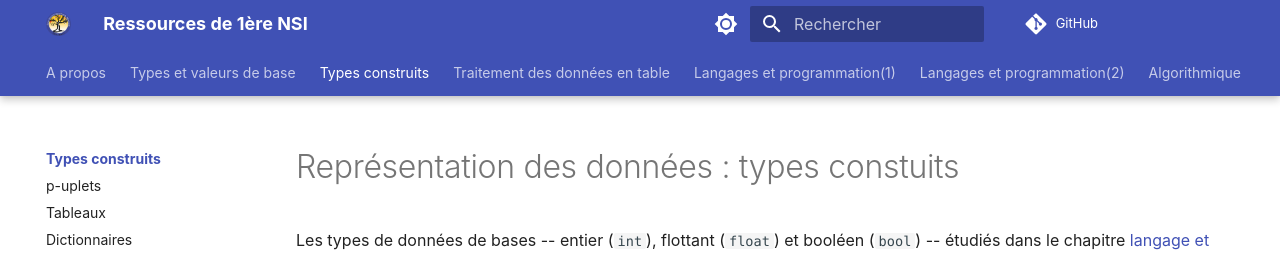
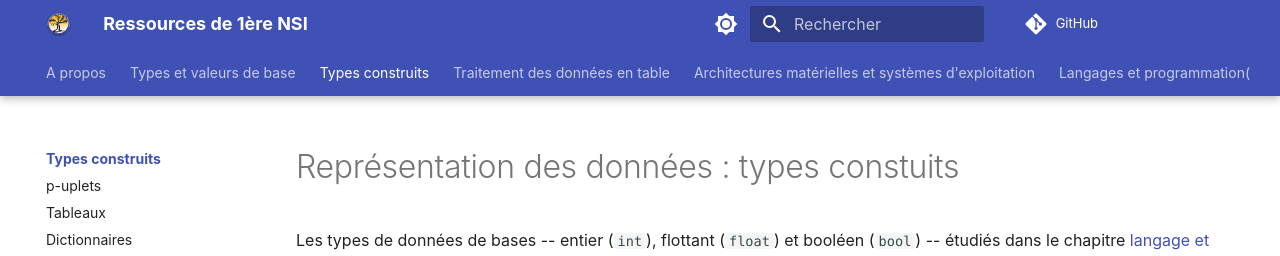
Before and after one commit to fab-perez/NSI-1, an MkDocs documentation site: the page built from docs/types-construits/index.md, in a window 1280 px wide. Shown: the top 256 px of the page. Built offline with MkDocs 1.6.1 and Material for MkDocs 9.7.7, drawn with Linux system fonts in a browser that asks for light colours; comment, search, counter and statistics services are not loaded.

Commit message:
Update mkdocs.yml

```diff
--- a/mkdocs.yml
+++ b/mkdocs.yml
@@ -139,6 +139,10 @@ nav:
   #- Interactions entre l’homme et la machine sur le Web:
   #  - ihm-sur-web/index.md
 
+  - Architectures matérielles et systèmes d'exploitation:
+    - architecture-materielles-et-systemes-d-exploitation/index.md
+    - Réseaux: architecture-materielles-et-systemes-d-exploitation/5-reseaux.md
+
   - Langages et programmation(1):
     - langages-et-programmation/index.md
     - Variables et affectation: langages-et-programmation/1-variables-affectation.md
```
